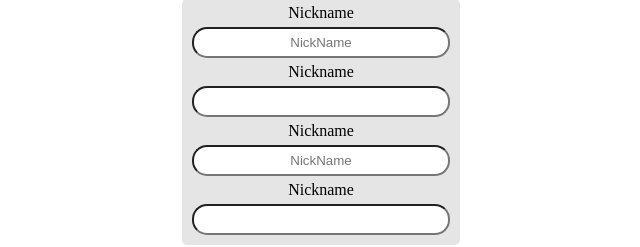
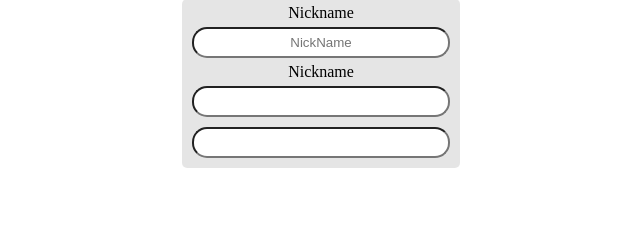
Before and after one commit to VPseudo11/Typescript-with-react, a React (Vite) app: page / in a window 1280 px wide. Shown: the part 553-800 px from the top of the page, without its empty margins (319-959 px from the left). Built offline with nearby package versions, Linux system fonts and the light colour scheme.

Commit message:
modify copi

```diff
--- a/src/components/Form.tsx
+++ b/src/components/Form.tsx
@@ -13,9 +13,6 @@ const Form = ({ }: Props) => {
             <input type="text" placeholder='NickName' />
             <label htmlFor="nick">Nickname</label>
             <input type="text" name='nick' />
-            <label htmlFor="nick">Nickname</label>
-            <input type="text" placeholder='NickName' />
-            <label htmlFor="nick">Nickname</label>
             <input type="text" name='nick' />
         </FormContainer>
     )
```
